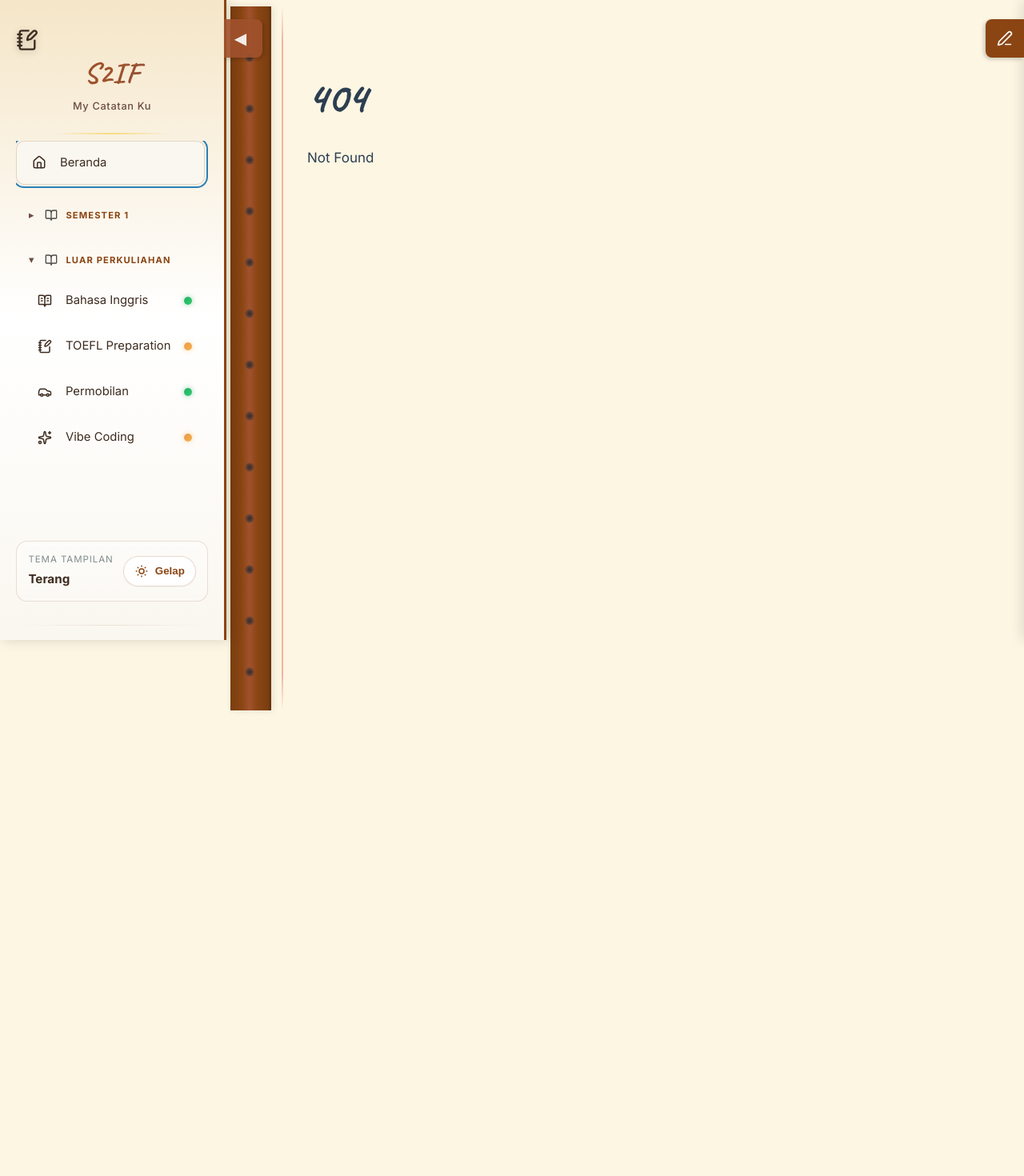
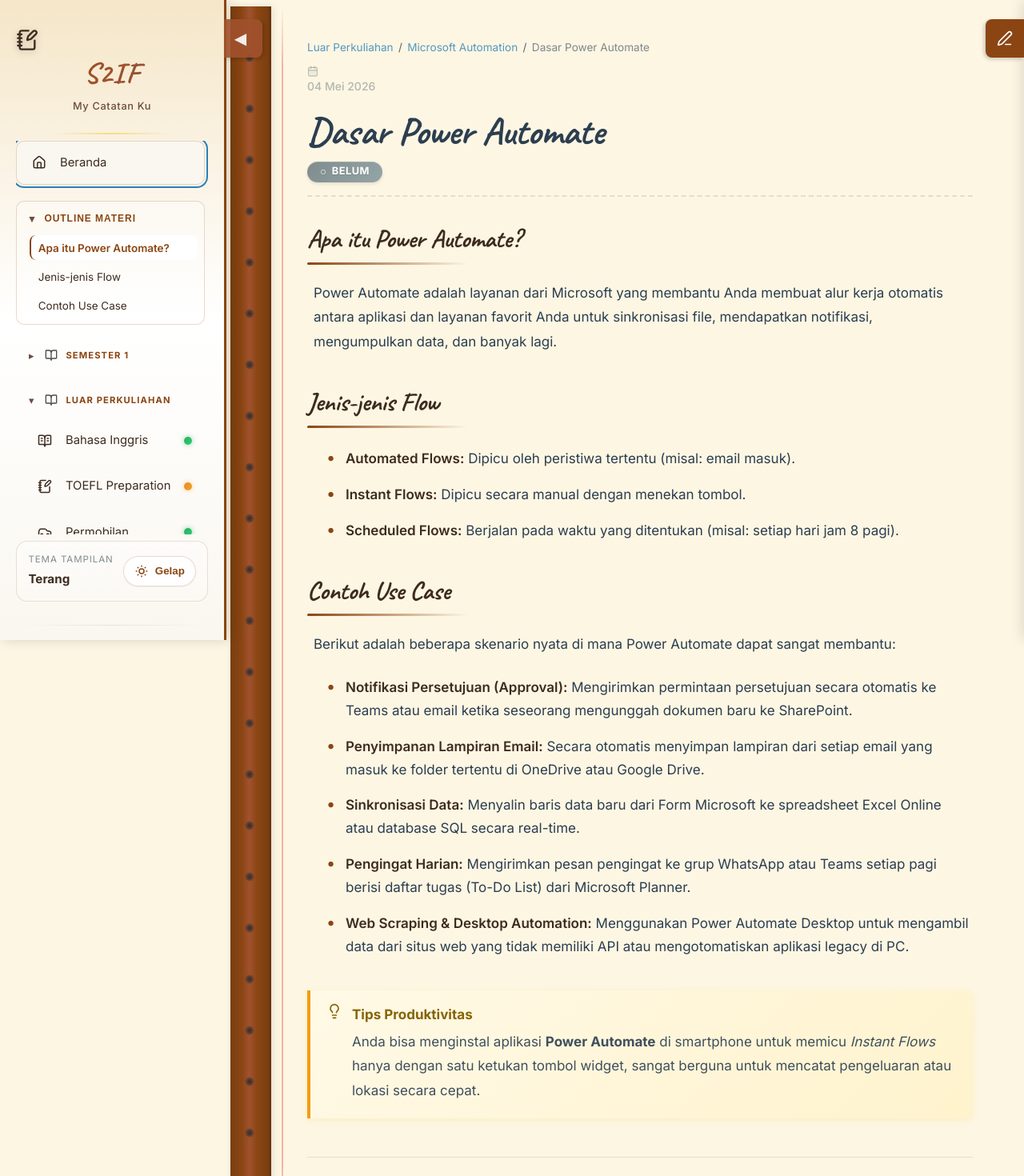
Before and after one commit to atiohaidar/s2if, a SvelteKit app: page /luar-perkuliahan/microsoft-automation/dasar-power-automate in a window 1280 px wide. Before the commit this address had no page. Shown: the top 1470 px of the page at 80% size. Before the commit the page ends 896 px from the top, so only its background shows below. Built offline with nearby package versions, Linux system fonts and the light colour scheme.

Commit message:
tambah sedikit materi power automate

```diff
--- a/src/lib/components/ThemeIcon.svelte
+++ b/src/lib/components/ThemeIcon.svelte
@@ -34,6 +34,7 @@
         Trash2,
         TriangleAlert,
         User,
+        Workflow,
         X,
     } from "lucide-svelte";
 
@@ -83,6 +84,8 @@
     <Shield size={size} strokeWidth={2} />
 {:else if name === "subject-vibe-coding"}
     <Sparkles size={size} strokeWidth={2} />
+{:else if name === "subject-microsoft-automation"}
+    <Workflow size={size} strokeWidth={2} />
 {:else if name === "callout-tip"}
     <Lightbulb size={size} strokeWidth={2} />
 {:else if name === "callout-warning"}
--- a/src/lib/data/content/indexes.ts
+++ b/src/lib/data/content/indexes.ts
@@ -61,6 +61,17 @@
         tags: ['vibe-coding', 'ai-assisted', 'prompt-engineering'],
     },
     {
+        semesterId: 'luar-perkuliahan',
+        id: 'microsoft-automation',
+        slug: 'microsoft-automation',
+        title: 'Microsoft Automation',
+        icon: 'subject-microsoft-automation',
+        summary: 'Belajar dasar Power Automate dan ekosistem otomasi Microsoft untuk meningkatkan produktivitas.',
+        status: 'todo',
+        order: 5,
+        tags: ['microsoft', 'automation', 'power-automate'],
+    },
+    {
         semesterId: 'semester-1',
         id: 'algoritma-lanjut',
         slug: 'algoritma-lanjut',
--- /dev/null
+++ b/src/routes/luar-perkuliahan/microsoft-automation/dasar-power-automate/+page.svelte
@@ -0,0 +1,48 @@
+<script lang="ts">
+    import NoteSection from "$lib/components/NoteSection.svelte";
+    import NoteHeader from "$lib/components/NoteHeader.svelte";
+    import BackLink from "$lib/components/BackLink.svelte";
+    import Callout from "$lib/components/Callout.svelte";
+</script>
+
+<svelte:head>
+    <title>Dasar Power Automate - S2IF Notebook</title>
+    <meta name="description" content="Pengenalan ekosistem Power Automate dan cara kerja otomasi berbasis flow." />
+</svelte:head>
+
+<article class="note-article">
+    <NoteHeader
+        title="Dasar Power Automate"
+        date="04 Mei 2026"
+        status="todo"
+    />
+
+    <NoteSection title="Apa itu Power Automate?">
+        <p>Power Automate adalah layanan dari Microsoft yang membantu Anda membuat alur kerja otomatis antara aplikasi dan layanan favorit Anda untuk sinkronisasi file, mendapatkan notifikasi, mengumpulkan data, dan banyak lagi.</p>
+    </NoteSection>
+
+    <NoteSection title="Jenis-jenis Flow">
+        <ul>
+            <li><strong>Automated Flows:</strong> Dipicu oleh peristiwa tertentu (misal: email masuk).</li>
+            <li><strong>Instant Flows:</strong> Dipicu secara manual dengan menekan tombol.</li>
+            <li><strong>Scheduled Flows:</strong> Berjalan pada waktu yang ditentukan (misal: setiap hari jam 8 pagi).</li>
+        </ul>
+    </NoteSection>
+
+    <NoteSection title="Contoh Use Case">
+        <p>Berikut adalah beberapa skenario nyata di mana Power Automate dapat sangat membantu:</p>
+        <ul>
+            <li><strong>Notifikasi Persetujuan (Approval):</strong> Mengirimkan permintaan persetujuan secara otomatis ke Teams atau email ketika seseorang mengunggah dokumen baru ke SharePoint.</li>
+            <li><strong>Penyimpanan Lampiran Email:</strong> Secara otomatis menyimpan lampiran dari setiap email yang masuk ke folder tertentu di OneDrive atau Google Drive.</li>
+            <li><strong>Sinkronisasi Data:</strong> Menyalin baris data baru dari Form Microsoft ke spreadsheet Excel Online atau database SQL secara real-time.</li>
+            <li><strong>Pengingat Harian:</strong> Mengirimkan pesan pengingat ke grup WhatsApp atau Teams setiap pagi berisi daftar tugas (To-Do List) dari Microsoft Planner.</li>
+            <li><strong>Web Scraping & Desktop Automation:</strong> Menggunakan Power Automate Desktop untuk mengambil data dari situs web yang tidak memiliki API atau mengotomatiskan aplikasi legacy di PC.</li>
+        </ul>
+    </NoteSection>
+
+    <Callout type="tip" title="Tips Produktivitas">
+        <p>Anda bisa menginstal aplikasi <strong>Power Automate</strong> di smartphone untuk memicu <em>Instant Flows</em> hanya dengan satu ketukan tombol widget, sangat berguna untuk mencatat pengeluaran atau lokasi secara cepat.</p>
+    </Callout>
+
+    <BackLink href="/luar-perkuliahan/microsoft-automation" label="Kembali ke Microsoft Automation" />
+</article>
--- /dev/null
+++ b/src/routes/luar-perkuliahan/microsoft-automation/dasar-power-automate/topic.manifest.ts
@@ -0,0 +1,17 @@
+import type { TopicManifest } from '$lib/data/content';
+
+const manifest: TopicManifest = {
+    id: 'dasar-power-automate',
+    slug: 'dasar-power-automate',
+    title: 'Dasar Power Automate',
+    summary: 'Pengenalan ekosistem Power Automate, jenis-jenis flow, dan berbagai use case nyata untuk otomasi.',
+    type: 'catatan',
+    track: 'materi',
+    status: 'todo',
+    order: 1,
+    tags: ['power-automate', 'workflow'],
+    prereq: [],
+    renderMode: 'note',
+};
+
+export default manifest;
```
Also changed, not shown: src/routes/semester-1/algoritma-lanjut/macam-macam-sorting-dan-searching/+page.svelte (+104 -80 lines).
